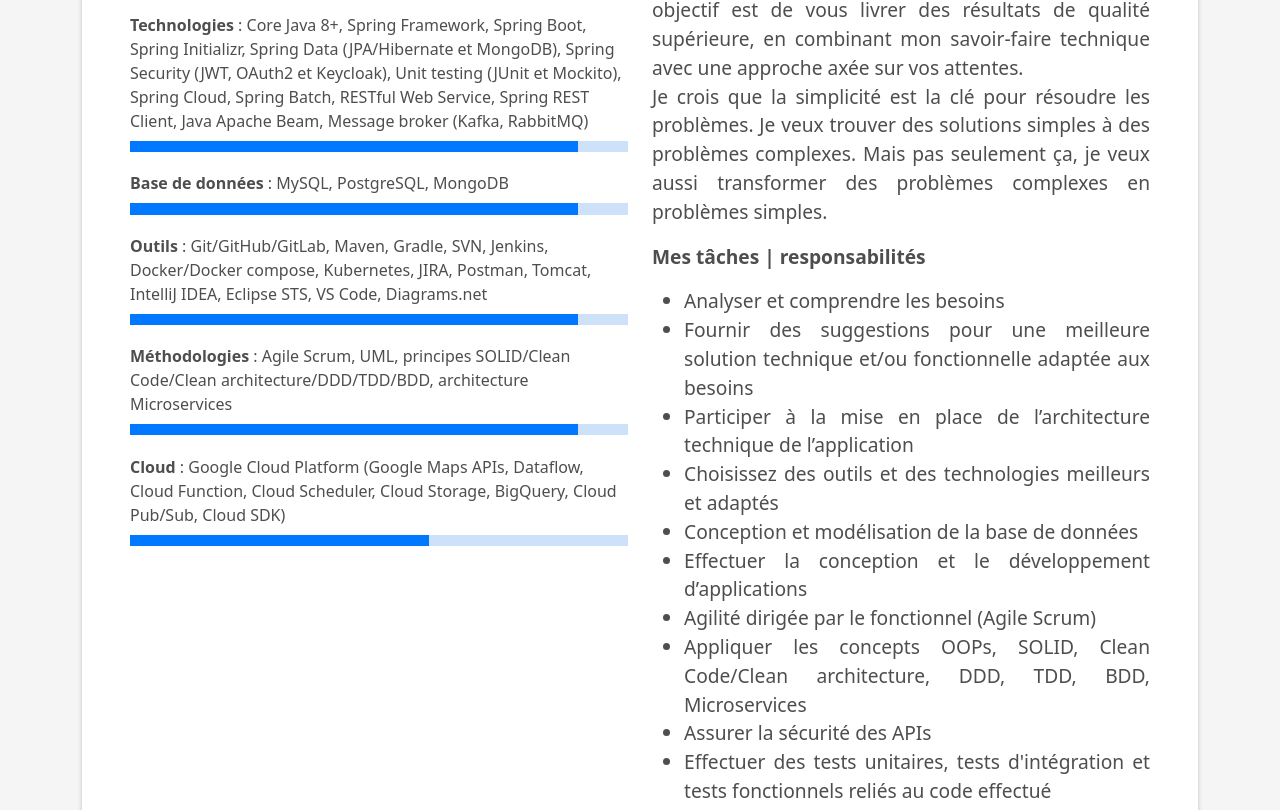
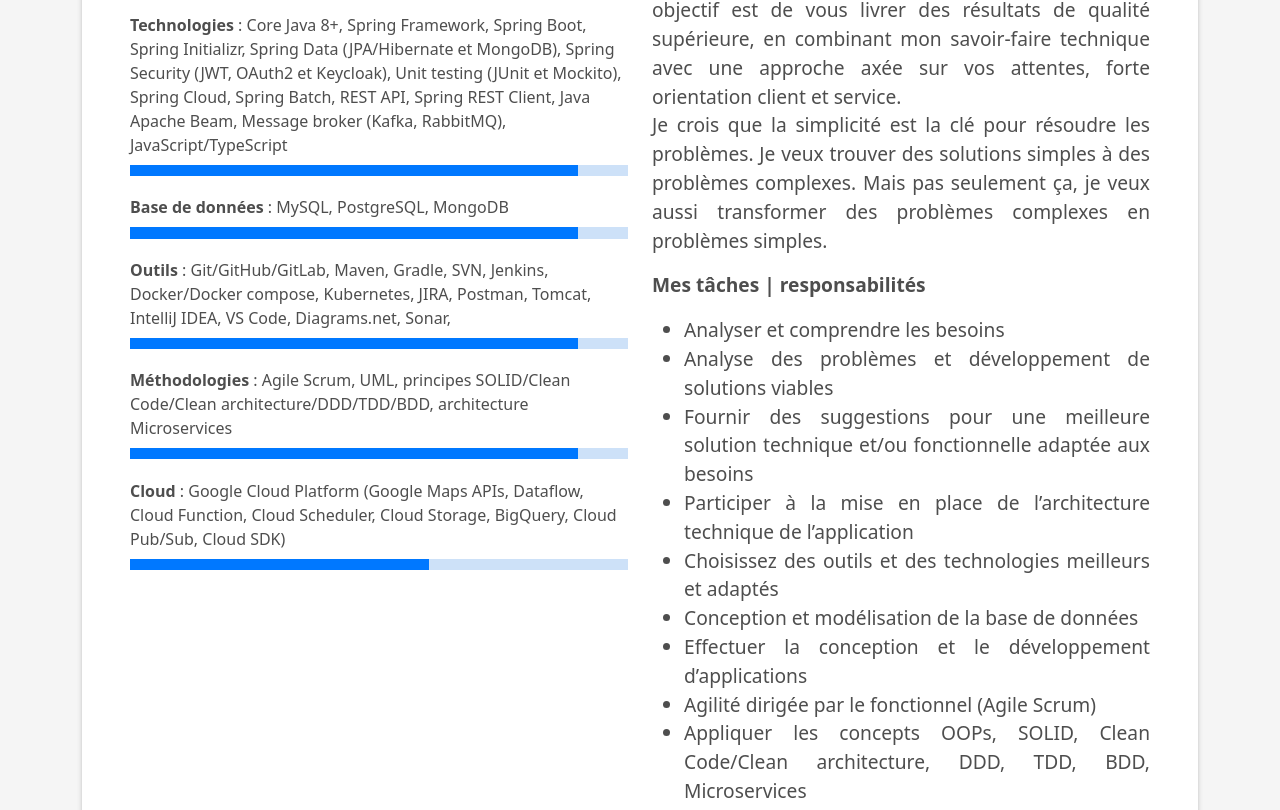
Before and after one commit to darvin-rakotomalala/dev-poc, a plain HTML site: page index.html in a window 1280 px wide. Shown: the part 1191-2001 px from the top of the page. Drawn offline with Linux system fonts and the light colour scheme.

Commit message:
Maj contenu

```diff
--- a/index.html
+++ b/index.html
@@ -123,11 +123,12 @@
                   </div>
                   <div class="skill-mf">
                     <p class="title-s">*** Compétences</p>
-                    <span><b>Technologies</b> : Core Java 8+, Spring Framework, Spring Boot, Spring Initializr, Spring Data
+                    <span><b>Technologies</b> : Core Java 8+, Spring Framework, Spring Boot, Spring Initializr, Spring
+                      Data
                       (JPA/Hibernate et MongoDB), Spring Security (JWT, OAuth2 et Keycloak), Unit testing (JUnit et
                       Mockito), Spring Cloud, Spring
-                      Batch, RESTful Web Service, Spring REST Client, Java Apache Beam, Message broker (Kafka,
-                      RabbitMQ)</span>
+                      Batch, REST API, Spring REST Client, Java Apache Beam, Message broker (Kafka,
+                      RabbitMQ), JavaScript/TypeScript</span>
                     <div class="progress">
                       <div class="progress-bar" role="progressbar" style="width: 90%" aria-valuenow="90"
                         aria-valuemin="0" aria-valuemax="100"></div>
@@ -138,7 +139,7 @@
                         aria-valuemin="0" aria-valuemax="100"></div>
                     </div>
                     <span><b>Outils</b> : Git/GitHub/GitLab, Maven, Gradle, SVN, Jenkins, Docker/Docker compose,
-                      Kubernetes, JIRA, Postman, Tomcat, IntelliJ IDEA, Eclipse STS, VS Code, Diagrams.net</span>
+                      Kubernetes, JIRA, Postman, Tomcat, IntelliJ IDEA, VS Code, Diagrams.net, Sonar,</span>
                     <div class="progress">
                       <div class="progress-bar" role="progressbar" style="width: 90%" aria-valuenow="90"
                         aria-valuemin="0" aria-valuemax="100"></div>
@@ -168,7 +169,8 @@
                       expérience pour créer des
                       solutions sur mesure qui répondent parfaitement à vos besoins et à vos exigences. Mon objectif est
                       de vous livrer des résultats de qualité supérieure, en combinant mon savoir-faire technique avec
-                      une approche axée sur vos attentes.<br> Je crois que la simplicité est la clé pour
+                      une approche axée sur vos attentes, forte orientation client et service.<br> Je crois que la
+                      simplicité est la clé pour
                       résoudre les problèmes. Je veux trouver des solutions simples à des problèmes complexes. Mais pas
                       seulement ça, je veux aussi transformer des problèmes complexes en problèmes simples.
                     </p>
@@ -177,6 +179,9 @@
                     <ul class="lead">
                       <li>
                         Analyser et comprendre les besoins
+                      </li>
+                      <li>
+                        Analyse des problèmes et développement de solutions viables
                       </li>
                       <li>
                         Fournir des suggestions pour une meilleure solution technique et/ou fonctionnelle adaptée aux
```
